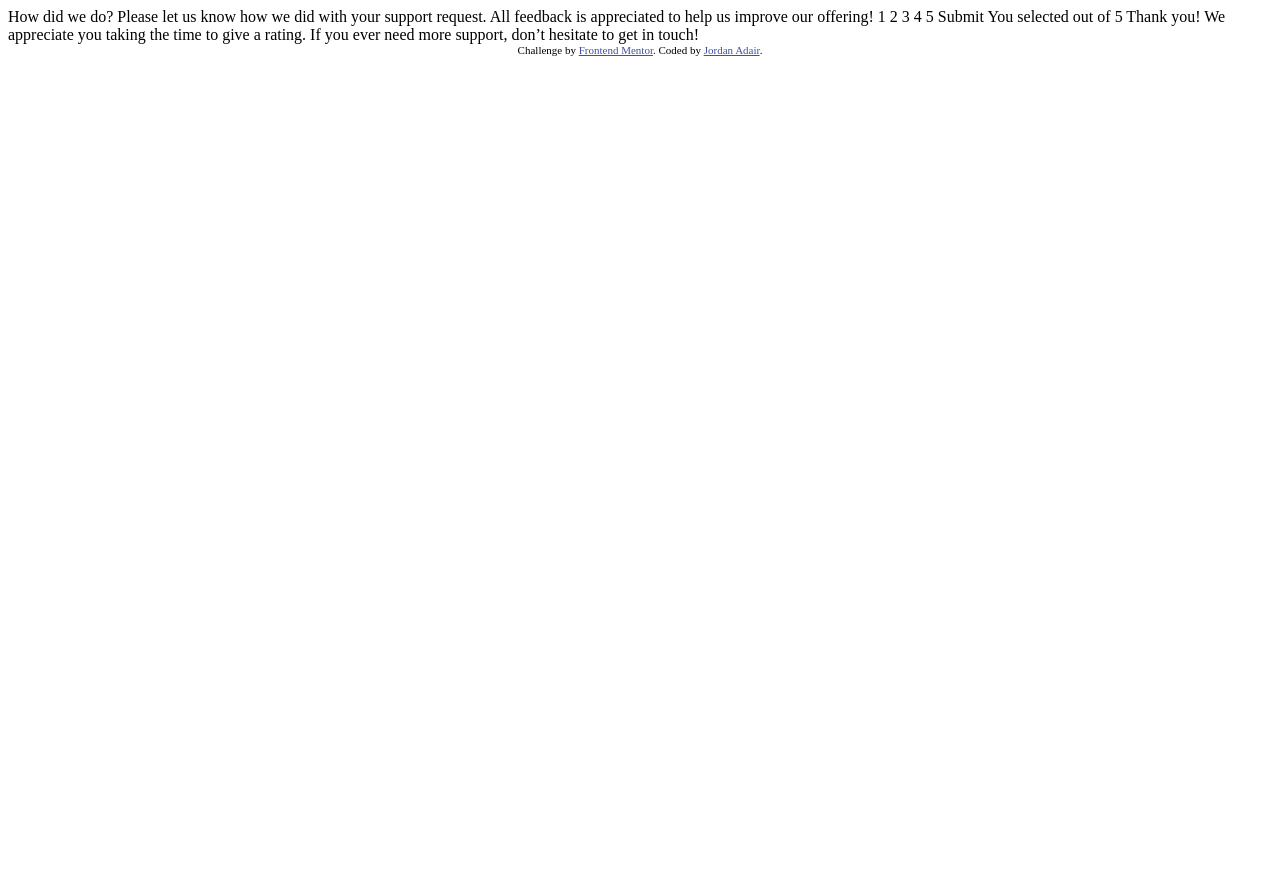
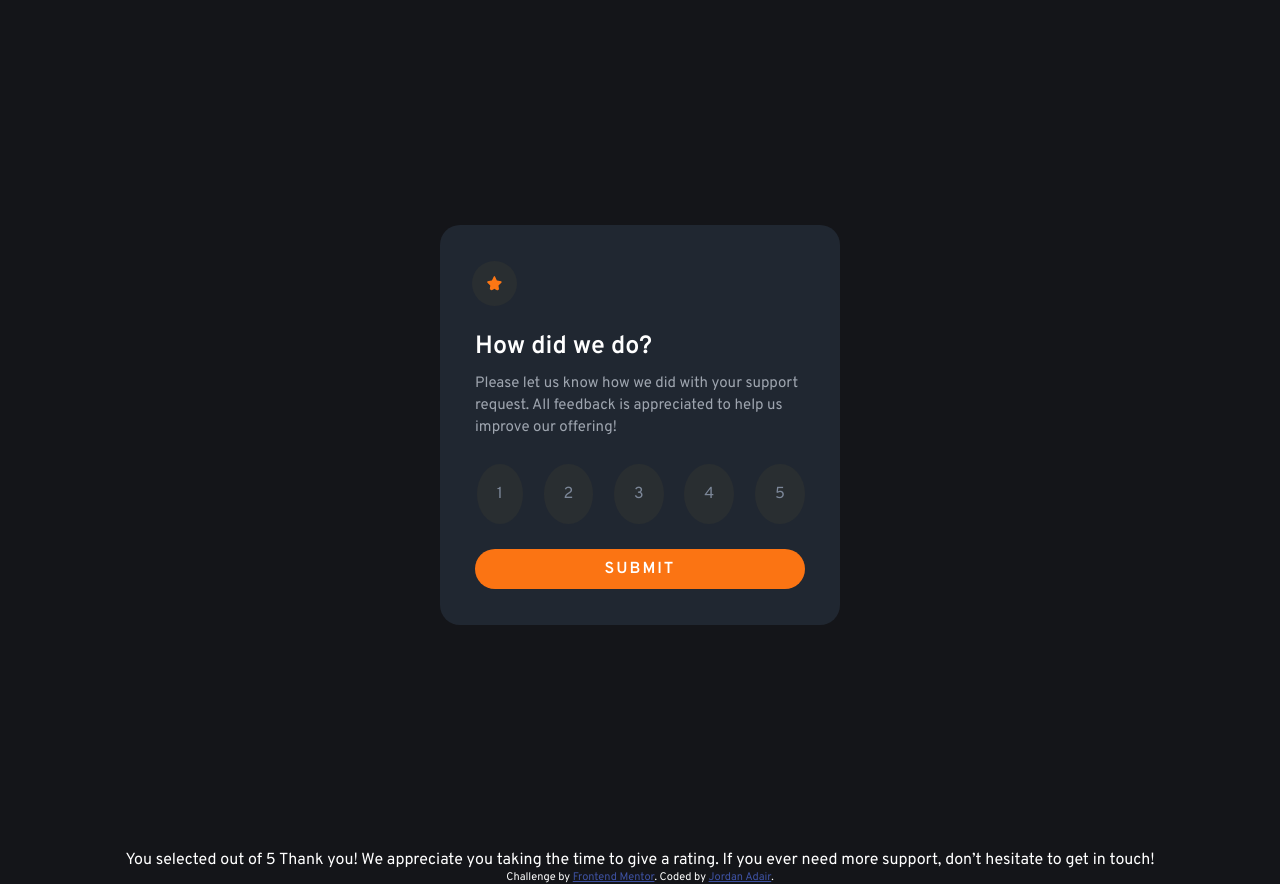
Before and after one commit to JordanAdair/interactive-rating-component-main, a plain HTML site: page interactive-rating-component-main/index.html in a window 1280 px wide. Before the commit the page ends 800 px from the top, so only its background shows below. Drawn offline with Linux system fonts and the light colour scheme.

Commit message:
Added styling and basic html format

```diff
--- a/interactive-rating-component-main/index.html
+++ b/interactive-rating-component-main/index.html
@@ -11,6 +11,8 @@
 			sizes="32x32"
 			href="./images/favicon-32x32.png"
 		/>
+
+		<link rel="stylesheet" href="styles.css" />
 
 		<title>Frontend Mentor | Interactive rating component</title>
 
@@ -26,11 +28,36 @@
 		</style>
 	</head>
 	<body>
-		<!-- Rating state start -->
+		<div class="rating-wrapper">
+			<!-- Rating state start -->
+			<img class="star-icon" src="./images/icon-star.svg" alt="Star icon" />
 
-		How did we do? Please let us know how we did with your support request. All
-		feedback is appreciated to help us improve our offering! 1 2 3 4 5 Submit
+			<h1>How did we do?</h1>
 
+			<p>
+				Please let us know how we did with your support request. All feedback is
+				appreciated to help us improve our offering!
+			</p>
+			<form>
+				<fieldset class="rating-buttons">
+					<input type="radio" id="rating-1" name="rating" />
+					<label for="rating-1">1</label>
+
+					<input type="radio" id="rating-2" name="rating" />
+					<label for="rating-2">2</label>
+
+					<input type="radio" id="rating-3" name="rating" />
+					<label for="rating-3">3</label>
+
+					<input type="radio" id="rating-4" name="rating" />
+					<label for="rating-4">4</label>
+
+					<input type="radio" id="rating-5" name="rating" />
+					<label for="rating-5">5</label>
+				</fieldset>
+			</form>
+			<button class="submit" id="submit" type="submit">SUBMIT</button>
+		</div>
 		<!-- Rating state end -->
 
 		<!-- Thank you state start -->
@@ -48,5 +75,7 @@
 				>Frontend Mentor</a
 			>. Coded by <a href="https://github.com/JordanAdair">Jordan Adair</a>.
 		</div>
+
+		<script type="text/javascript" src="./rating.js"></script>
 	</body>
 </html>
--- /dev/null
+++ b/interactive-rating-component-main/rating.js
@@ -0,0 +1,10 @@
+const ratingButton1 = document.getElementById("rating-1");
+const submitButton = document.getElementById("submit");
+
+ratingButton1.addEventListener("click", () => {
+	console.log("CLICK");
+});
+
+submitButton.addEventListener("click", () => {
+	console.log("CLICK");
+});
--- /dev/null
+++ b/interactive-rating-component-main/styles.css
@@ -0,0 +1,129 @@
+@import url("https://fonts.googleapis.com/css2?family=Epilogue:wght@500;700&family=Montserrat&family=Overpass:wght@400;600;700&display=swap");
+
+:root {
+	/* Color variables */
+	--primary: hsl(25, 97%, 53%);
+	--neutral-white: hsl(0, 0%, 94%);
+	--neutral-light-grey: hsl(216, 12%, 54%);
+	--neutral-medium-grey: #9ea5af;
+	--neutral-blue: #202731;
+	--neutral-dark-blue: #292e31;
+	--neutral-very-dark-blue: #141519;
+
+	/* Typography variables */
+	--body-copy-h1: 25px;
+	--body-copy-paragraph: 15px;
+	--button-submit: 16px;
+}
+
+/* Global styles/Margin reset */
+* {
+	margin: 0%;
+	padding: 0%;
+	font-family: "Overpass", sans-serif;
+	color: white;
+}
+
+body {
+	display: flex;
+	flex-direction: column;
+	align-items: center;
+	background: var(--neutral-very-dark-blue);
+}
+
+h1 {
+	font-size: var(--body-copy-h1);
+	font-weight: 600;
+	margin-bottom: 10px;
+	margin-left: 10px;
+}
+
+p {
+	font-size: var(--body-copy-paragraph);
+	font-weight: 400;
+	color: var(--neutral-medium-grey);
+	margin-bottom: 25px;
+	margin-left: 10px;
+	line-height: 22px;
+}
+
+/* Rating wrapper */
+
+.rating-wrapper {
+	display: flex;
+	flex-direction: column;
+	justify-content: center;
+	min-width: 350px;
+	min-height: 400px;
+	max-width: 350px;
+	max-height: 500px;
+	margin: 225px 275px 225px 275px;
+	padding: 0px 25px 0px 25px;
+	background-color: var(--neutral-blue);
+	border-radius: 5%;
+}
+
+/* Rating buttons */
+
+.rating-buttons {
+	display: flex;
+	justify-content: space-between;
+	border: none;
+	margin-right: 10px;
+}
+
+.rating-buttons input {
+	visibility: hidden;
+}
+
+.rating-buttons label {
+	color: var(--neutral-light-grey);
+	background-color: var(--neutral-dark-blue);
+	transition: all 0.25s ease-in-out;
+	cursor: pointer;
+	font-size: var(--button-submit);
+	margin-left: -10px;
+	padding: 20px;
+	border-radius: 50%;
+}
+
+.rating-buttons label:hover {
+	background-color: var(--primary);
+	color: var(--neutral-white);
+}
+
+/* Star icon */
+
+.star-icon {
+	width: 15px;
+	height: 15px;
+	padding: 15px;
+	margin-left: 7px;
+	margin-bottom: 25px;
+	margin-top: 25px;
+	border-radius: 50%;
+	background-color: var(--neutral-dark-blue);
+}
+
+/* Submit button */
+
+.submit {
+	cursor: pointer;
+	background-color: var(--primary);
+	border: none;
+	border-radius: 20px;
+	min-height: 40px;
+	letter-spacing: 2px;
+	font-size: var(--button-submit);
+	font-weight: 600;
+	margin-top: 25px;
+	margin-bottom: 25px;
+	margin-left: 10px;
+	margin-right: 10px;
+	transition: all 0.25s ease-in-out;
+}
+
+.submit:hover {
+	background-color: var(--neutral-white);
+	color: var(--primary);
+}
```
